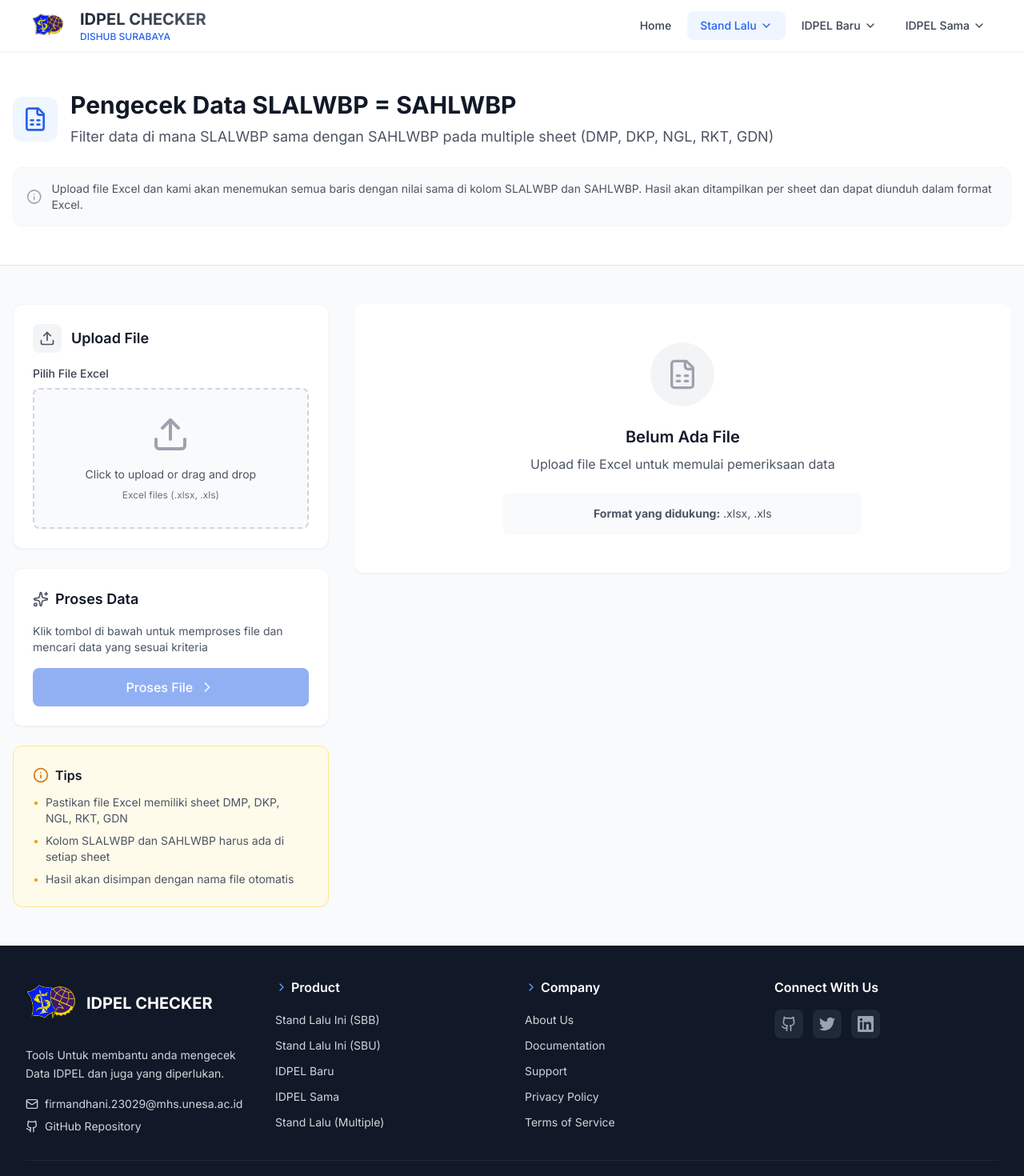
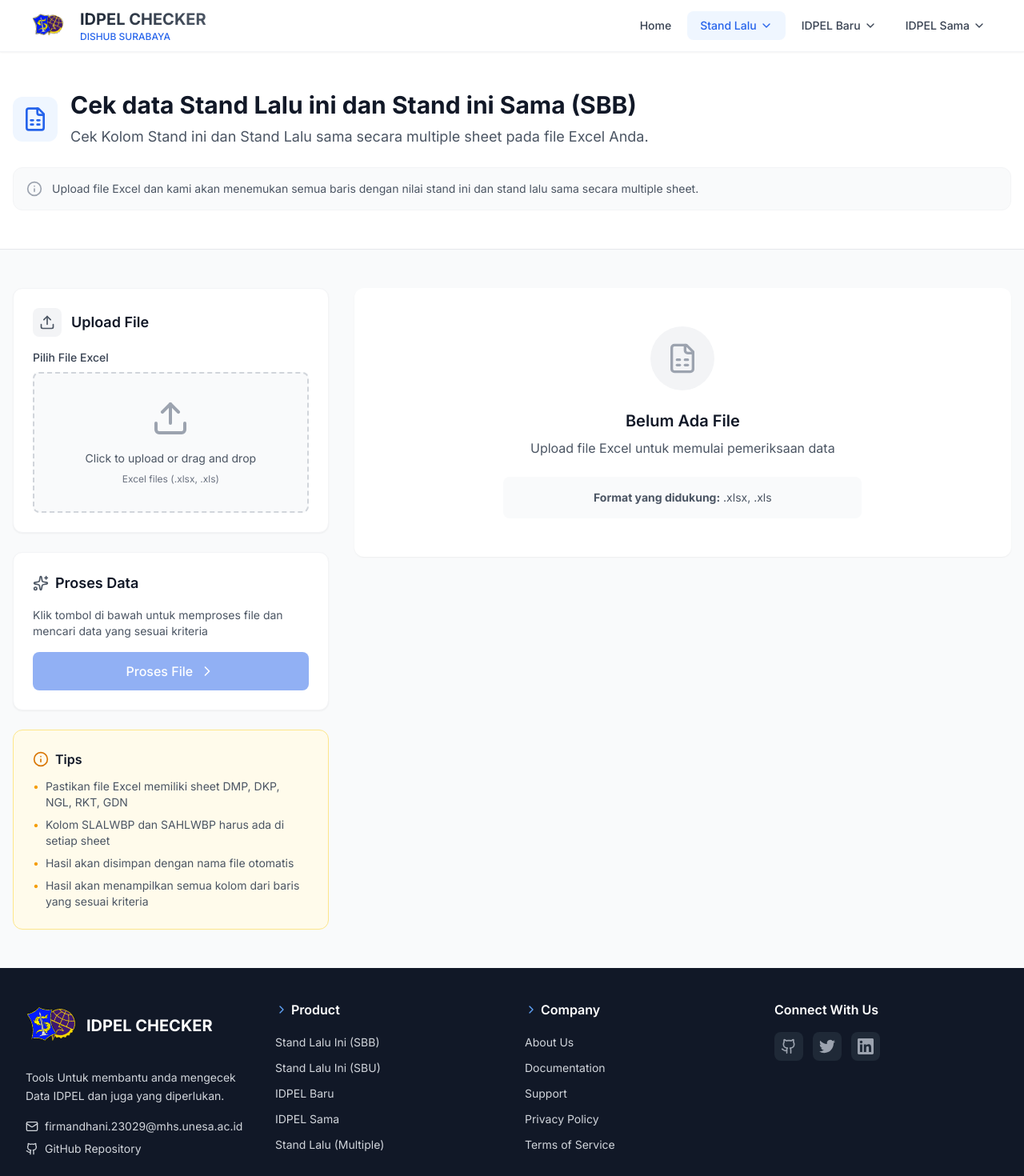
Before and after one commit to Mojoxz/IDPELCEKTERBARU, a React (Vite) app: page /stand-lalu-multiple in a window 1280 px wide. Shown: the top 1470 px of the page at 80% size. Built offline with nearby package versions, Linux system fonts and the light colour scheme.

Commit message:
perubahan pada page multipleSheet (SBB)

```diff
--- a/src/features/standLaluIniSBU/StandLaluIniSBUPage.jsx
+++ b/src/features/standLaluIniSBU/StandLaluIniSBUPage.jsx
@@ -100,7 +100,7 @@ const StandLaluIniSBUPage = () => {
             </div>
             <div>
               <h1 className="text-3xl font-bold text-gray-900 mb-2">
-                Cek Data Stand Lalu ini dan Stand in Sama (SBU)
+                Cek Data Stand Lalu ini dan Stand ini Sama (SBU)
               </h1>
               <p className="text-gray-600 text-lg">
                 Cek Kolom Stand Lalu dan Stand Ini pada file Excel Anda untuk menemukan nilai yang sama.
--- a/src/features/standLaluMultiple/StandLaluMultiplePage.jsx
+++ b/src/features/standLaluMultiple/StandLaluMultiplePage.jsx
@@ -74,10 +74,10 @@ const StandLaluMultiplePage = () => {
             </div>
             <div>
               <h1 className="text-3xl font-bold text-gray-900 mb-2">
-                Pengecek Data SLALWBP = SAHLWBP
+                Cek data Stand Lalu ini dan Stand ini Sama (SBB)
               </h1>
               <p className="text-gray-600 text-lg">
-                Filter data di mana SLALWBP sama dengan SAHLWBP pada multiple sheet (DMP, DKP, NGL, RKT, GDN)
+                Cek Kolom Stand ini dan Stand Lalu sama secara multiple sheet pada file Excel Anda.
               </p>
             </div>
           </div>
@@ -87,8 +87,7 @@ const StandLaluMultiplePage = () => {
             <div className="flex items-center">
               <Info className="h-5 w-5 text-gray-400 mr-3" />
               <p className="text-gray-600 text-sm">
-                Upload file Excel dan kami akan menemukan semua baris dengan nilai sama di kolom SLALWBP dan SAHLWBP.
-                Hasil akan ditampilkan per sheet dan dapat diunduh dalam format Excel.
+                Upload file Excel dan kami akan menemukan semua baris dengan nilai stand ini dan stand lalu sama secara multiple sheet.
               </p>
             </div>
           </div>
@@ -179,6 +178,10 @@ const StandLaluMultiplePage = () => {
                 <li className="flex items-start">
                   <span className="text-amber-500 mr-2">•</span>
                   Hasil akan disimpan dengan nama file otomatis
+                </li>
+                <li className="flex items-start">
+                  <span className="text-amber-500 mr-2">•</span>
+                  Hasil akan menampilkan semua kolom dari baris yang sesuai kriteria
                 </li>
               </ul>
             </div>
```
